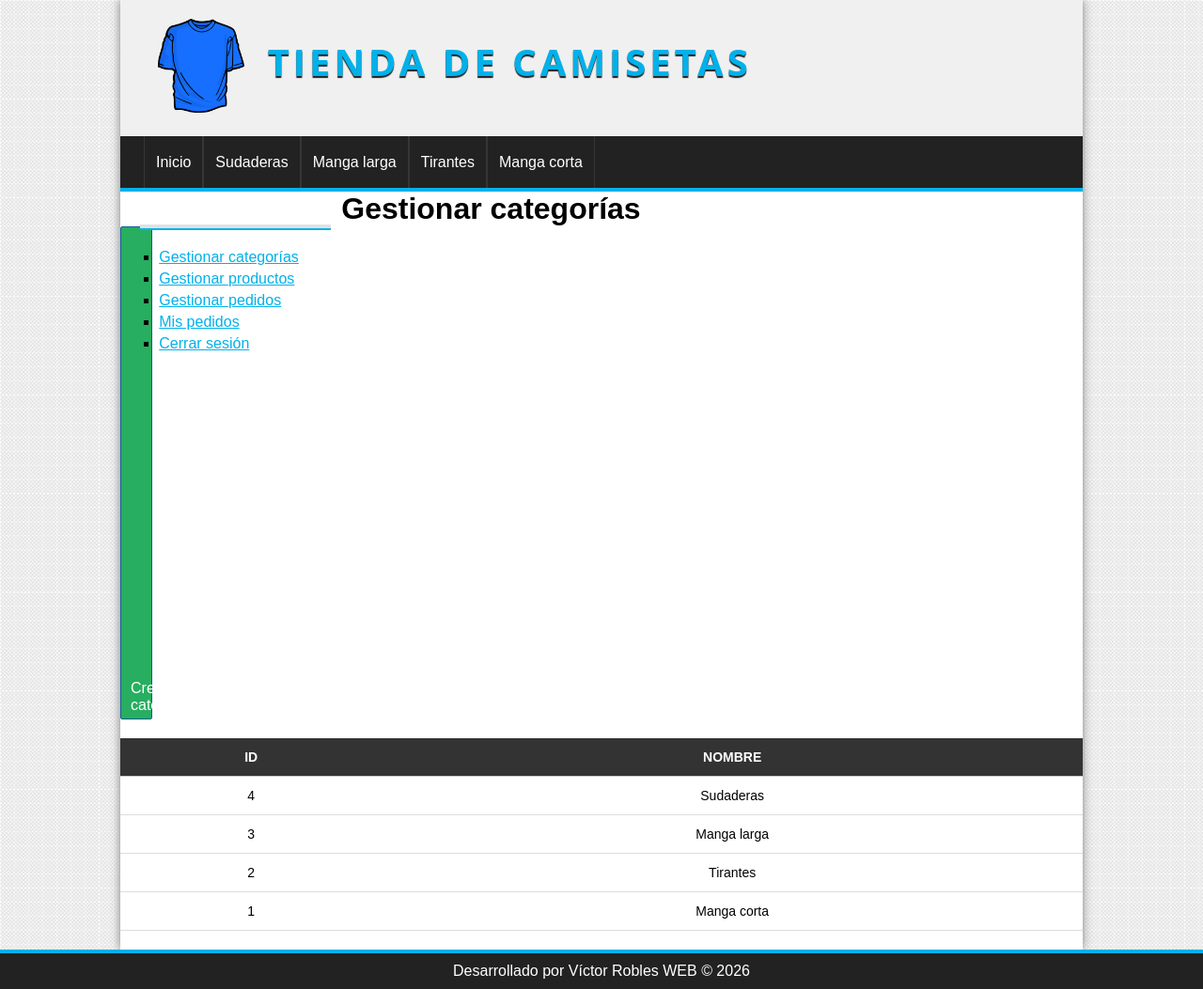
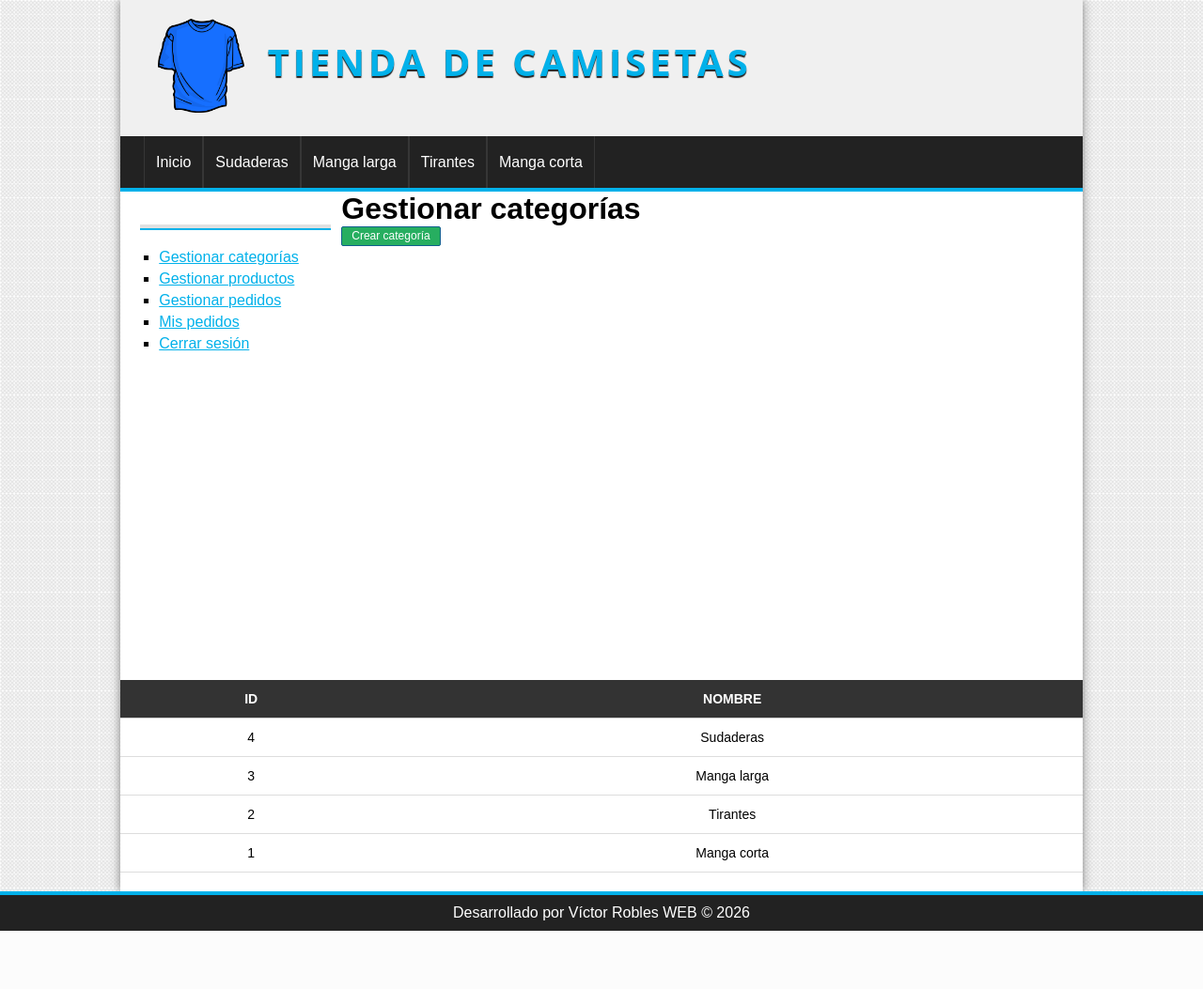
Before and after one commit to 226w0536-hash/pagina-tienda, a PHP site: page /categoria/index in a window 1280 px wide. Shown: the whole page at 94% size. After the commit the page ends 991 px from the top, so only its background shows below. Run offline with PHP 8.4, Linux system fonts and the light colour scheme; the visitor is signed in with stand-in values (Sample User, id 1); data comes from the database, SQL or seed files in the repository.

Commit message:
Update styles.css

```diff
--- a/sistema_803/assets/css/styles.css
+++ b/sistema_803/assets/css/styles.css
@@ -237,9 +237,14 @@ button, .button{
 }
 
 .button-small{
-    width: 12px;
+    width: auto;
+    padding: 2px 10px; /* 2px arriba/abajo, 10px a los lados */
+    line-height: 15px; /* Ajusta este valor para reducir la altura total */
+
+    font-size: 12px;   /* Reduce el tamaño de letra si el botón es muy pequeño */
     text-align: center;
     margin-bottom: 20px;
+    display: inline-block;
 }
 
 .button-gestion{
```
